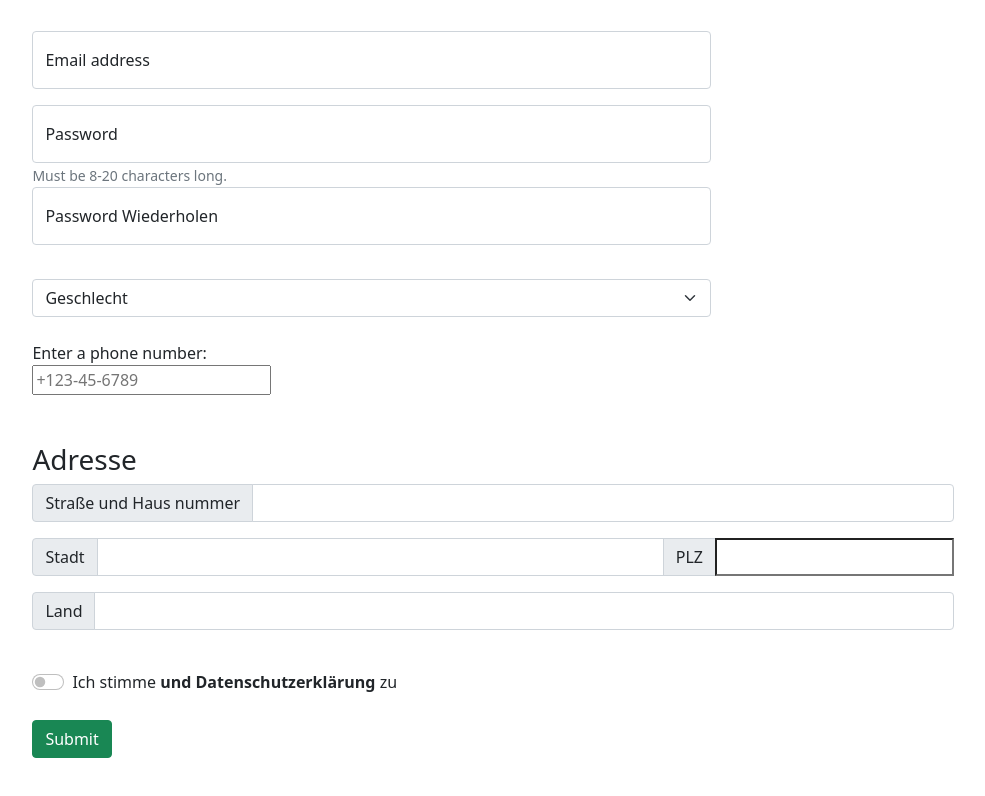
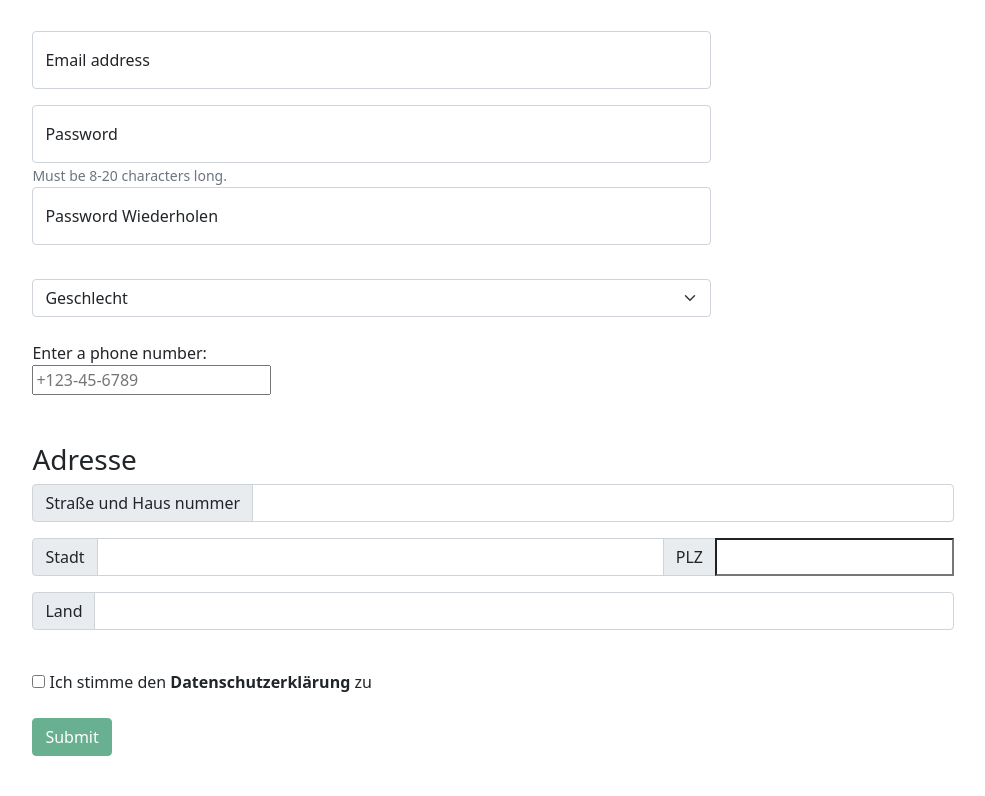
Before and after one commit to Mo-Alhasan1/Lotos-Sign-up-Form, a website: page lutos.html in a window 1280 px wide. Shown: the part 256-1052 px from the top of the page, without its empty margins (262-1247 px from the left). After the commit the page ends 1012 px from the top, so only its background shows below. Drawn offline with nearby package versions, Linux system fonts and the light colour scheme.

Commit message:
Be a lutos member

```diff
--- a/lutos.html
+++ b/lutos.html
@@ -107,21 +107,43 @@
       <br>
 
 
-      <div class="form-check form-switch">
-        <input class="form-check-input" type="checkbox" id="flexSwitchCheckChecked" required>
-        <label class="form-check-label"
-        for="flexSwitchCheckChecked">Ich stimme <span style="font-weight: bold;">und Datenschutzerklärung</span> zu</label>
-      </div>
-    </div>
+      <input type="checkbox" name="chkbx" id='#ID#' value="#seq_claim_id#" onClick="goFurther(this)" >
+      <label> Ich stimme den<span style="font-weight: bold;"> Datenschutzerklärung</span> zu</label>
 
-</div>
-<br>
 
-<button id= "submit" type="button" class="btn btn-success" >Submit</button>
+
+
+
+      <br><br>
+
+<INPUT TYPE="Button" id="Sub" VALUE="Submit" onClick="FormSubmit();" class="btn btn-success" disabled >
+
+
+
+
+
+
+
+
+
 
 </body>
 
+
 <script>
+    function goFurther(elem){
+if (elem.checked == true)
+document.getElementById("Sub").disabled = false;
+else
+document.getElementById("Sub").disabled = true;
+}
+</script>
+
+
+<script>
+
+
+
   var pressedButton = document.getElementsByTagName("button")[0];
   pressedButton.addEventListener("click", function (event) {
      alert("Thank You Your Infos Has been sent!")
--- a/script.js
+++ b/script.js
@@ -0,0 +1,7 @@
+function goFurther(){
+
+   if (document.getElementById("flexCheckDefault").checked == true)
+   document.getElementById("submit").disabled = false;
+   else
+   document.getElementById("submit").disabled = true;
+   }
```
